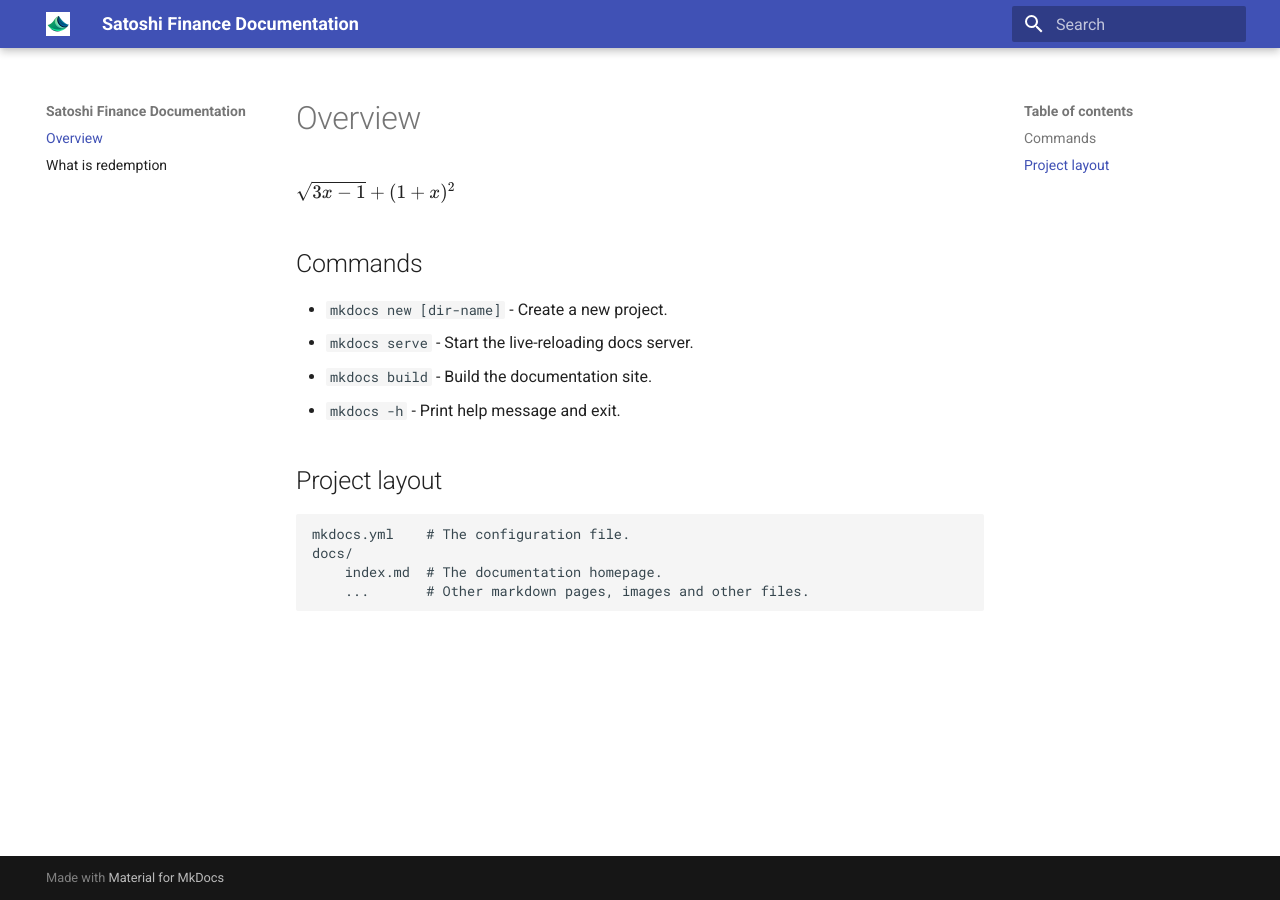
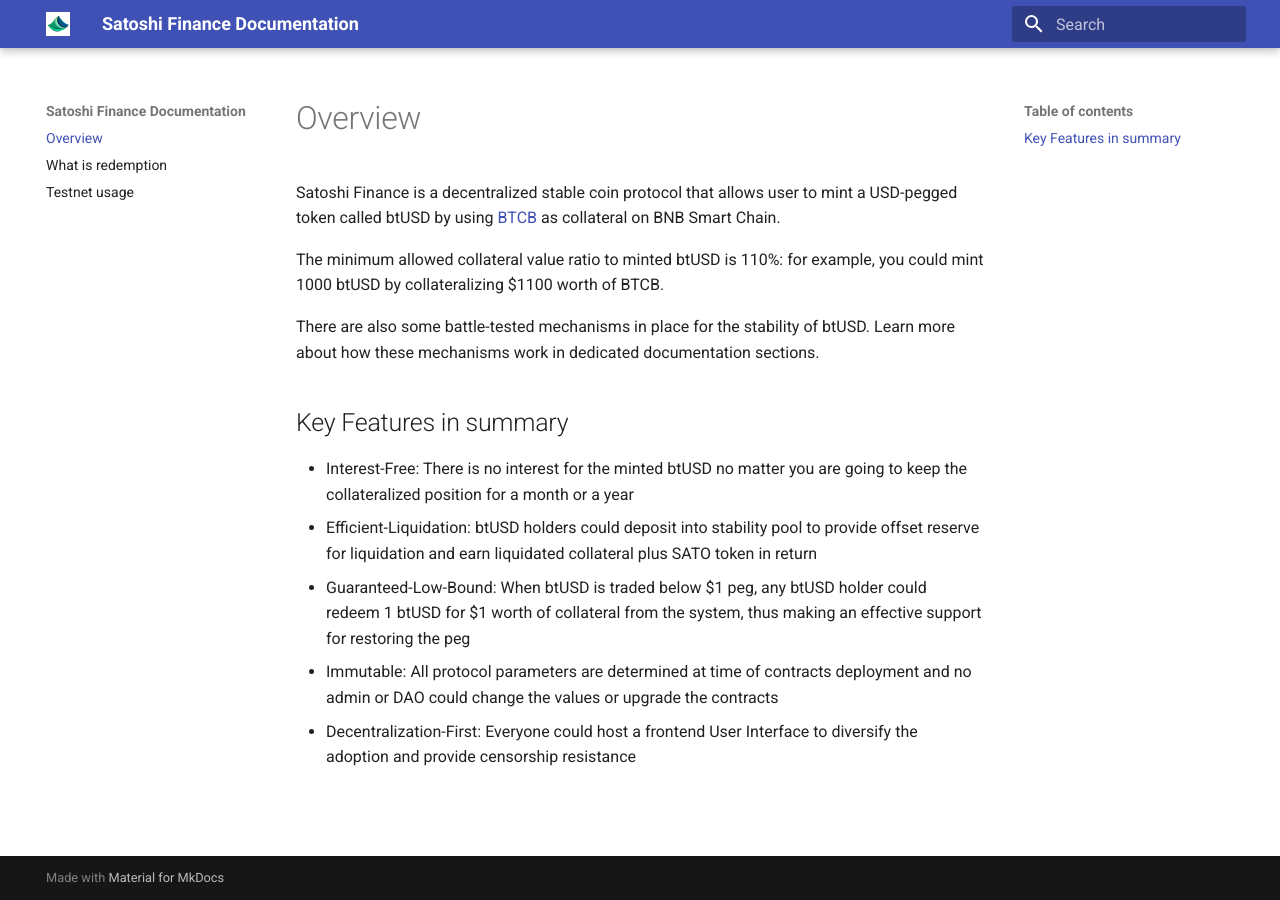
Before and after one commit to Satoshi-Finance/satofi.github.io, an MkDocs documentation site: the page built from docs/index.md, in a window 1280 px wide. Built offline with MkDocs 1.6.1 and Material for MkDocs 9.7.7, drawn with Linux system fonts in a browser that asks for light colours.

Commit message:
add testnet doc

```diff
--- a/docs/index.md
+++ b/docs/index.md
@@ -1,17 +1,14 @@
 # Overview
 
-$\sqrt{3x-1}+(1+x)^2$
+Satoshi Finance is a decentralized stable coin protocol that allows user to mint a USD-pegged token called btUSD by using [BTCB](https://www.binance.com/en/collateral-btokens) as collateral on BNB Smart Chain.
 
-## Commands
+The minimum allowed collateral value ratio to minted btUSD is 110%: for example, you could mint 1000 btUSD by collateralizing $1100 worth of BTCB.
 
-* `mkdocs new [dir-name]` - Create a new project.
-* `mkdocs serve` - Start the live-reloading docs server.
-* `mkdocs build` - Build the documentation site.
-* `mkdocs -h` - Print help message and exit.
+There are also some battle-tested mechanisms in place for the stability of btUSD. Learn more about how these mechanisms work in dedicated documentation sections.
 
-## Project layout
-
-    mkdocs.yml    # The configuration file.
-    docs/
-        index.md  # The documentation homepage.
-        ...       # Other markdown pages, images and other files.
+## Key Features in summary
+-  Interest-Free: There is no interest for the minted btUSD no matter you are going to keep the collateralized position for a month or a year
+-  Efficient-Liquidation: btUSD holders could deposit into stability pool to provide offset reserve for liquidation and earn liquidated collateral plus SATO token in return
+-  Guaranteed-Low-Bound: When btUSD is traded below $1 peg, any btUSD holder could redeem 1 btUSD for $1 worth of collateral from the system, thus making an effective support for restoring the peg
+-  Immutable: All protocol parameters are determined at time of contracts deployment and no admin or DAO could change the values or upgrade the contracts
+-  Decentralization-First: Everyone could host a frontend User Interface to diversify the adoption and provide censorship resistance
```
Also changed, not shown: docs/Testnet.md (added, +19 -0 lines), docs/attachment/coll_testnet.png (added), docs/attachment/lp_testnet.png (added).
